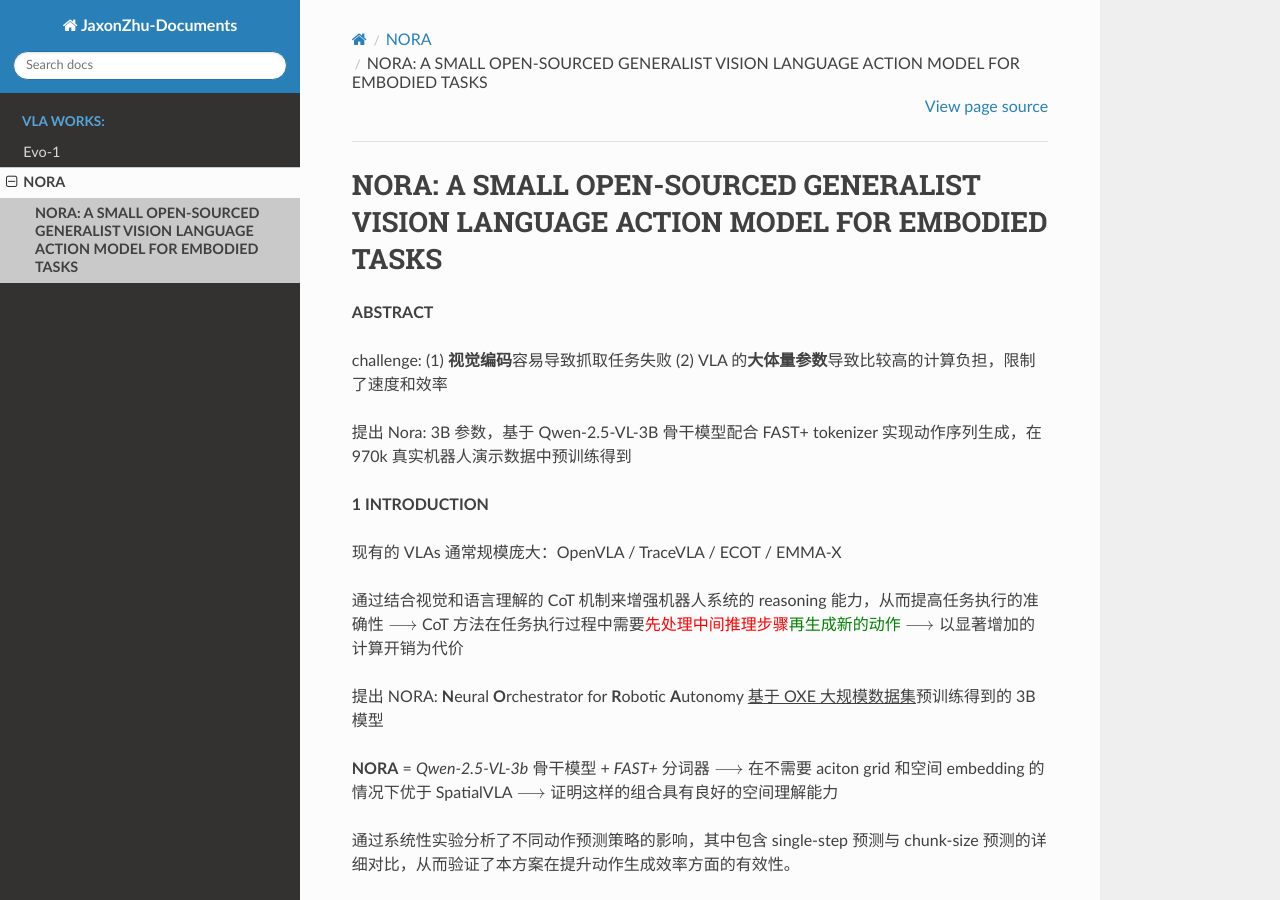
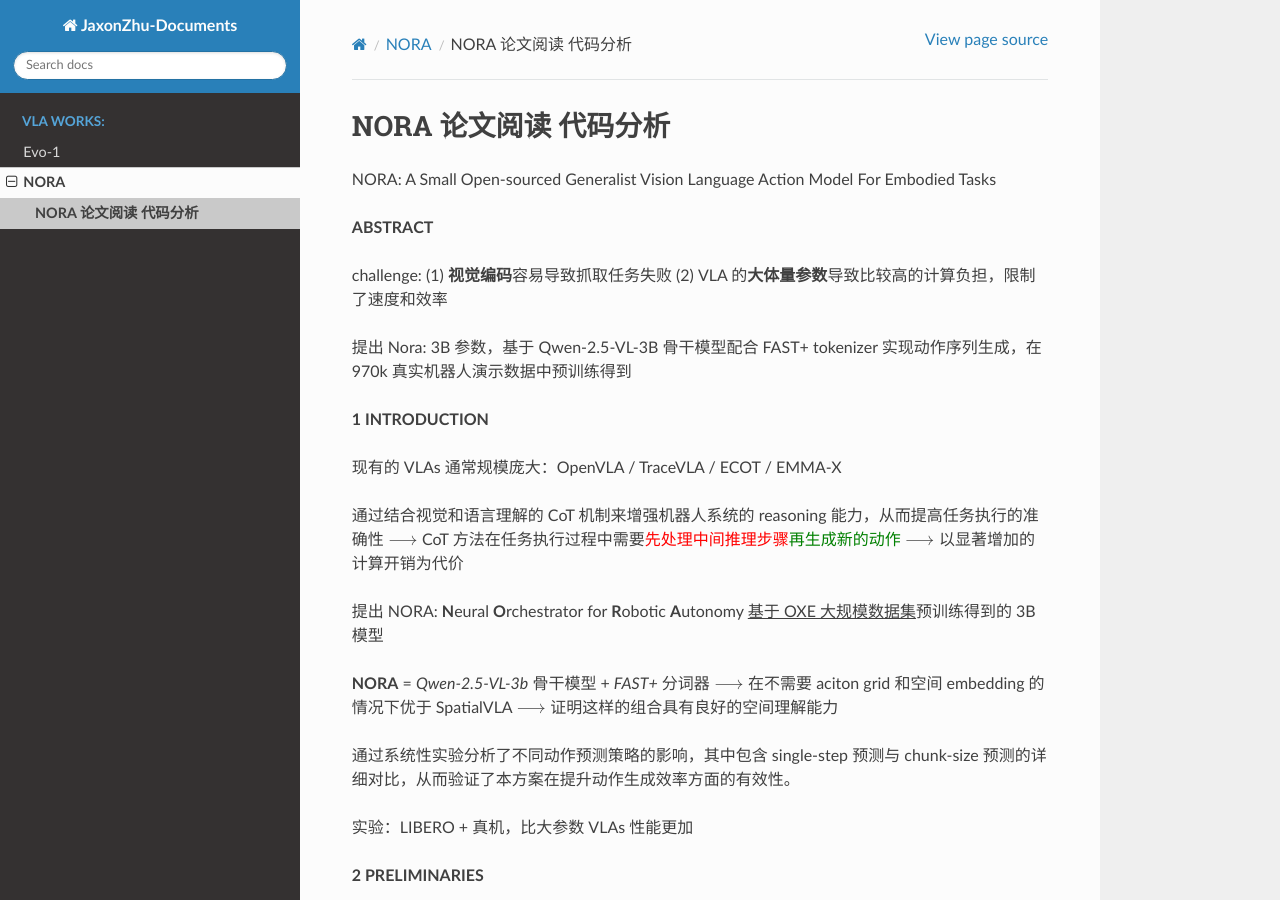
Before and after one commit to JaxonZhu/my-docs, a Sphinx documentation site: the page built from docs/source/NORA-1-paper.md, in a window 1280 px wide and 900 px high. Built offline with Sphinx 7.4.7 and the Read the Docs theme 3.1.0, drawn with Linux system fonts in a browser that asks for light colours; pages that are not in the unit, such as notebooks, are missing from menus; some of the changed text lies outside the part shown.

Commit message:
2025.11.30 / aw-win / modify NORA-1 head and latex

````diff
--- a/docs/source/NORA-1-paper.md
+++ b/docs/source/NORA-1-paper.md
@@ -1,4 +1,6 @@
-# NORA: A SMALL OPEN-SOURCED GENERALIST VISION LANGUAGE ACTION MODEL FOR EMBODIED TASKS
+# NORA 论文阅读 代码分析
+
+NORA: A Small Open-sourced Generalist Vision Language Action Model For Embodied Tasks
 
 **ABSTRACT**
 
@@ -44,7 +46,7 @@
 
 **3.1 ARCHITECTURE**
 
-模型 $$M$$ 的输入由自然语言任务指令 $$c$$ 和时间 $$t$$ 时刻的视觉观测帧组成，视觉观测包含 $$n$$ 帧图像：$$o_t = [I^t_1, \ldots, I^t_n]$$ ，它们被拼接形成整体输入：$$X_t = [o_t, c]$$ 。
+模型 $M$ 的输入由自然语言任务指令 $c$ 和时间 $t$ 时刻的视觉观测帧组成，视觉观测包含 $n$ 帧图像：$o_t = [I^t_1, \ldots, I^t_n]$ ，它们被拼接形成整体输入：$X_t = [o_t, c]$ 。
 
 这部分代码在 `nora/inference/nora.py` 中的 `Nora.inference()` 方法中体现：
 
@@ -86,12 +88,14 @@
 
 ---
 
-NORA 利用一个预训练的视觉语言模型 $M$ 来<font color=red>**自回归地**</font>预测一个 action chunk ，该动作块编码了从时间 $$(t)$$ 到 $$(t+N)$$ 的未来动作，记作 $$a_{t:t+N} = [a_t, \ldots, a_{t+N}]$$ 。动作块 $$a_{t:t+N}$$ 被表示为一个离散 token 序列：$$R = [r_t, \ldots, r_{t+N}]$$ 这些 token 在训练阶段通过 ***FAST+* 机器人 tokenizer** 编码得到。
+NORA 利用一个预训练的视觉语言模型 $M$ 来<font color=red>**自回归地**</font>预测一个 action chunk ，该动作块编码了从时间 $(t)$ 到 $(t+N)$ 的未来动作，记作 $a_{t:t+N} = [a_t, \ldots, a_{t+N}]$ 。动作块 $a_{t:t+N}$ 被表示为一个离散 token 序列：$R = [r_t, \ldots, r_{t+N}]$ 这些 token 在训练阶段通过 ***FAST+* 机器人 tokenizer** 编码得到。
 
-VLM $$M$$ 通过自回归方式生成该动作块对应的 token 序列 $$R = [r_t, \ldots, r_{t+N}]$$，条件为输入 $$X_t$$：
+VLM $M$ 通过自回归方式生成该动作块对应的 token 序列 $R = [r_t, \ldots, r_{t+N}]$，条件为输入 $X_t$：
+
 $$
 R = r_{t:t+N} \sim M_\theta(r \mid c, o_t)=M_\theta(r \mid X_t) \tag{1}
 $$
+
 在代码中直接调 Transformer 库的推理函数就产生了：
 
 ```python
@@ -106,6 +110,7 @@
 $$
 a_{t:t+N} \leftarrow \text{FAST+}_{\text{decode}}(r_{t:t+N}) \tag{2}
 $$
+
 这个在代码中直接调用 FAST 分词器把离散 action token 解码成连续动作：
 
 找到离散 action token 开始的地方 $\longrightarrow$ 映射回 FAST 分词器使用的 token 范围 $\longrightarrow$ 解码成动作 $\longrightarrow$ 根据配置信息进行反归一化处理 $\longrightarrow$ 输出最终动作
@@ -160,7 +165,7 @@
 
   这个体现在  `nora/inference/nora.py` 中的 `Nora` 类开头部分 `_ACTION_TOKEN_MIN = 151665` 和 `_ACTION_TOKEN_MAX = 153712` 两个常量体现，二者大减小就是 2047 ，包括自身就是 2048 个 token 了。
 
-- 将视觉观测 $$o_t$$ 设置为**单帧图像输入**
+- 将视觉观测 $o_t$ 设置为**单帧图像输入**
 
   这个在代码中的图像和文本映射到同一个 prompt 模板中体现，在模板中只有一张图像的槽位。
 
````
